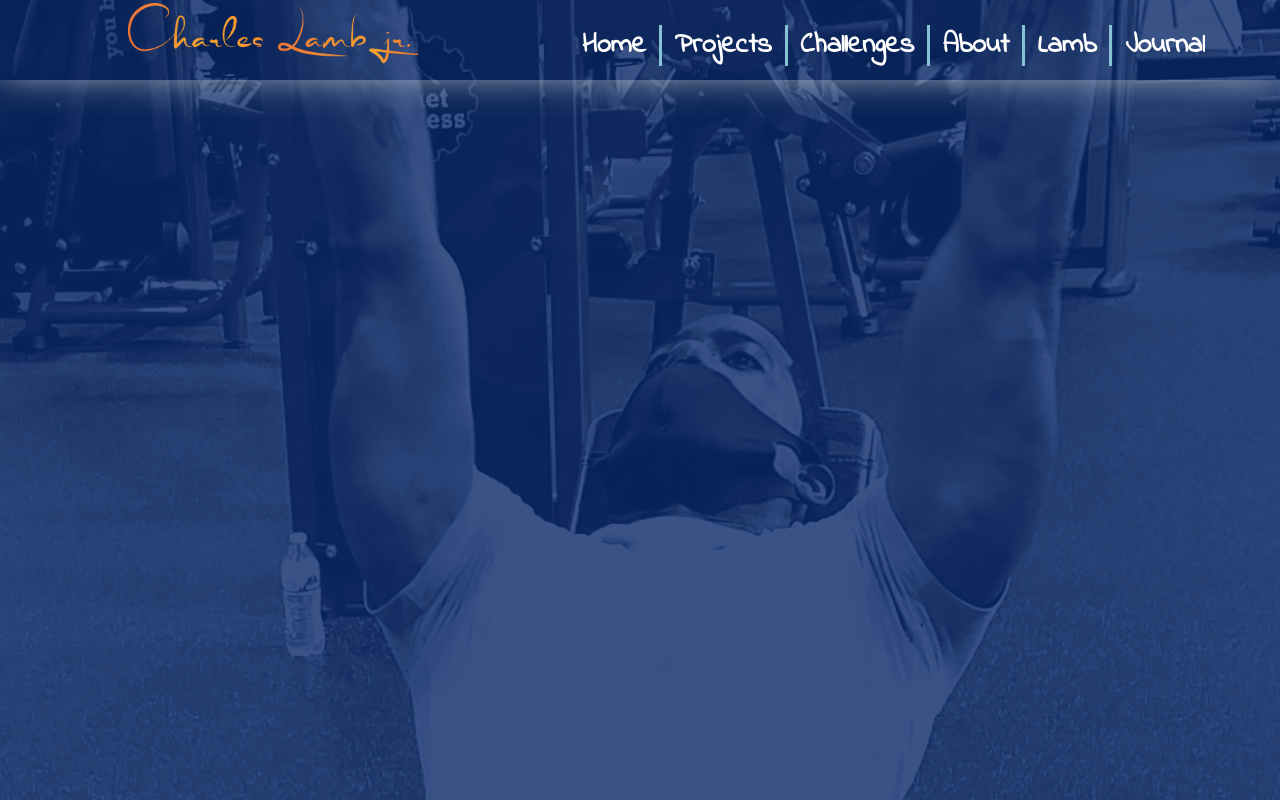
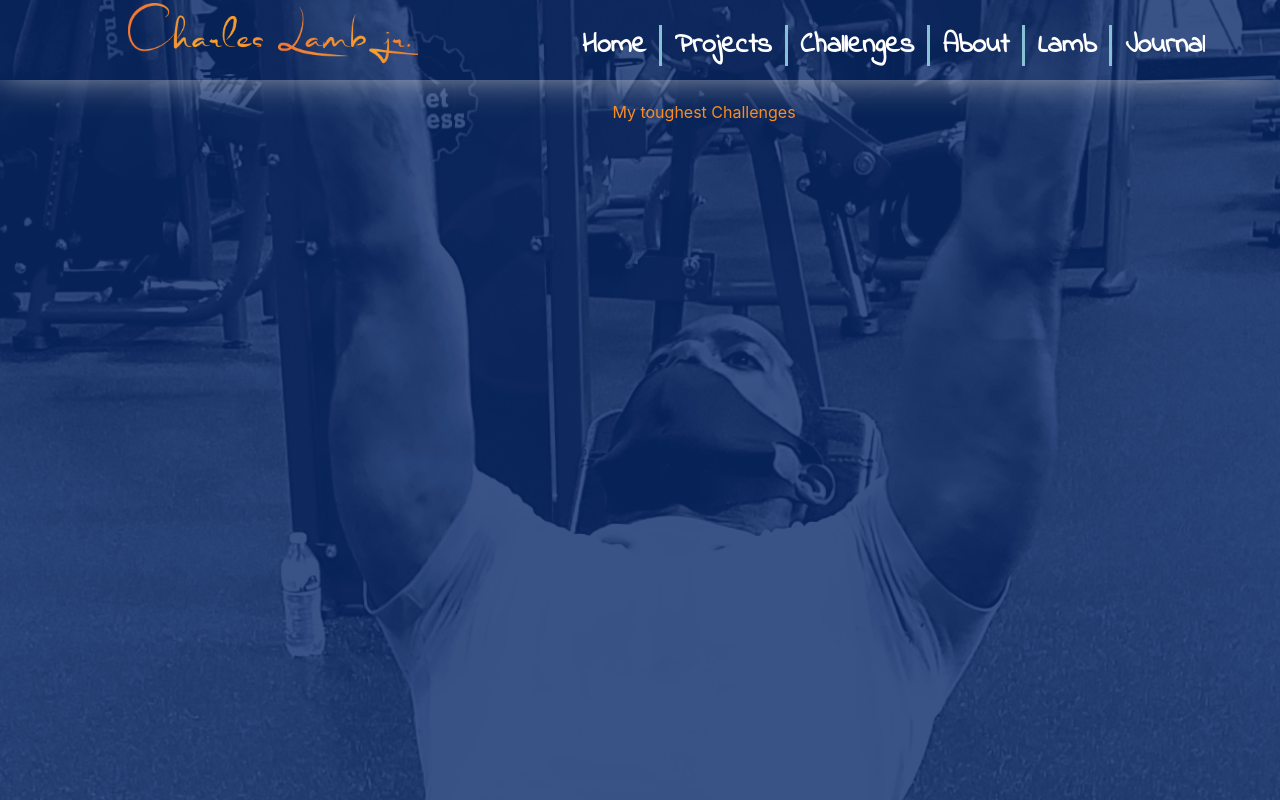
Before and after one commit to cyberstizz/charleslambjr, a React (Create React App) app: page /challenges in a window 1280 px wide. Built offline with nearby package versions, Linux system fonts and the light colour scheme; a web font is replaced by a local one.

Commit message:
added the title text to the challenges page

```diff
--- a/src/components/Challenges.css
+++ b/src/components/Challenges.css
@@ -19,8 +19,10 @@
 #title{
     z-index: 22;
     text-align: center;
-    margin-top: 0;
-    height: 4vh;
-    width: 10vw;
-    border: solid orange 2px;
+    height: 8vh;
+    width: 30vw;
+    position: absolute;
+    margin-left: 40vw;
+    color: rgb(249, 140, 31);
+    margin-top: 8vw;
 }
--- a/src/components/Challenges.js
+++ b/src/components/Challenges.js
@@ -5,9 +5,10 @@ import './Challenges.css';
 const Challenges = () =>{
 return (
     <React.Fragment>
+                 <div id="title">My toughest Challenges</div>
+
     <div id="fullPagePic">
         <div id="blueOverlay"></div>
-        <div id="title">My toughest Challenges</div>
     </div>
 
 
```
